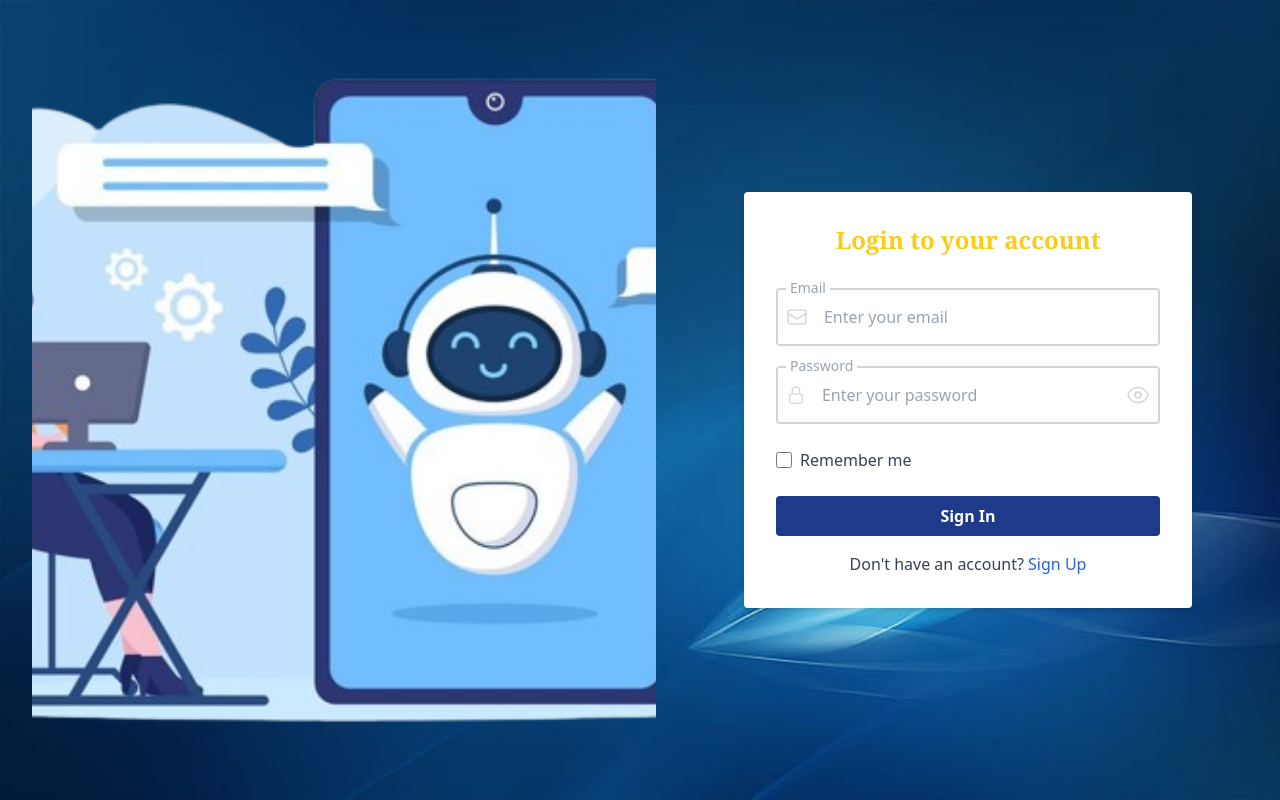
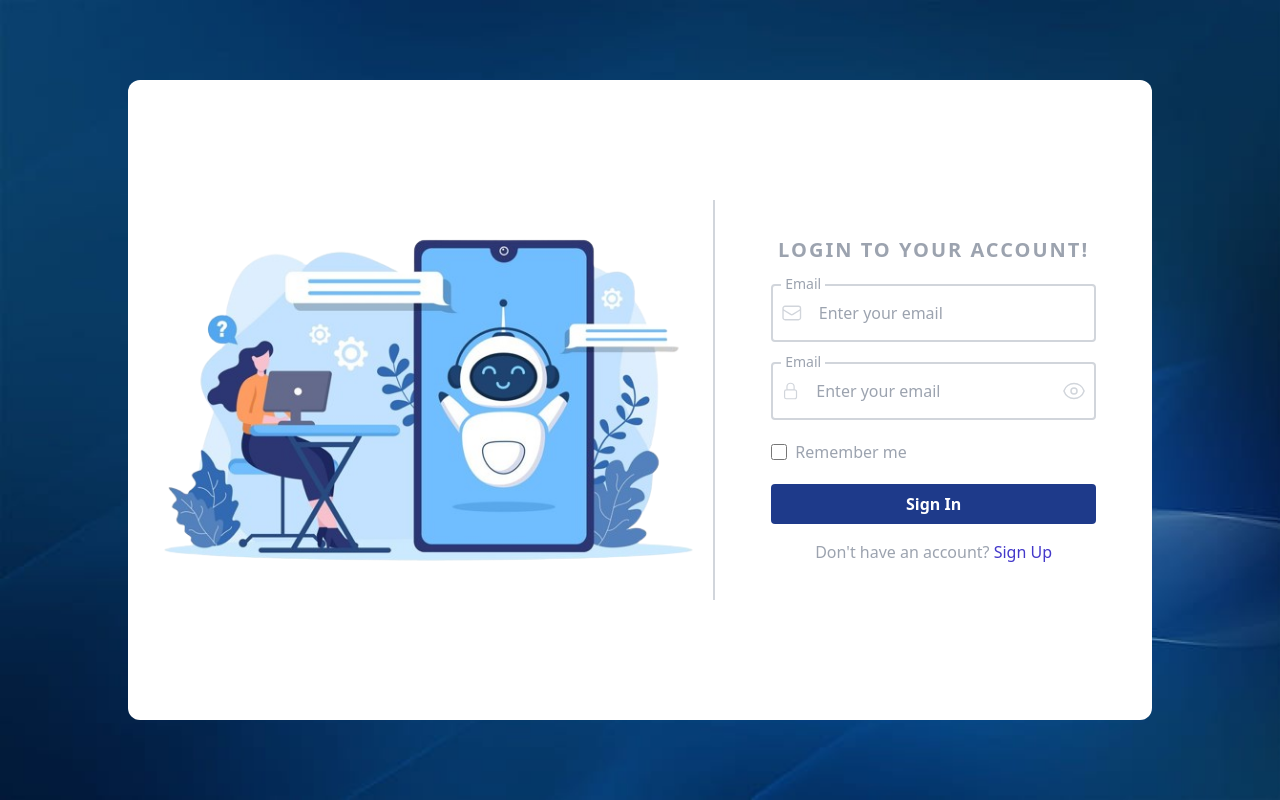
Before and after one commit to tkdeshan/Self_Assistant_AI_Web_App, a React (Create React App) app in the folder frontend/: page / in a window 1280 px wide. Built offline with nearby package versions, Linux system fonts and the light colour scheme.

Commit message:
modify login page

```diff
--- a/frontend/src/pages/LoginPage.js
+++ b/frontend/src/pages/LoginPage.js
@@ -2,7 +2,9 @@ import React, { useState } from "react";
 import backgroundImage from "../assests/constants/images/background.jpg";
 import loginImage from "../assests/constants/images/login.png";
 import TextBox from "../components/TextBox";
+import Button from "../components/Button";
 import { EnvelopeIcon, LockClosedIcon } from "@heroicons/react/24/outline";
+import { Link } from "react-router-dom";
 
 const LoginPage = () => {
   const [email, setEmail] = useState("");
@@ -11,23 +13,18 @@ const LoginPage = () => {
 
   return (
     <div
-      className="bg-cover h-screen"
-      style={{ backgroundImage: `url(${backgroundImage})` }}
-    >
-      <div className="flex items-center justify-center h-screen">
-        <div className="w-1/2 hidden md:block h-screen ml-8">
-          <img
-            src={loginImage}
-            alt="Login"
-            className="h-full w-full object-cover"
-          />
+      className="flex justify-center items-center bg-cover h-screen"
+      style={{ backgroundImage: `url(${backgroundImage})` }}>
+      <div className="flex justify-center items-center w-4/5 h-4/5 m-4 p-4 bg-white rounded-xl">
+        <div className="flex justify-center items-center w-3/5 mr-10 border-r-2 border-gray-300">
+          <img src={loginImage} alt="Login" />
         </div>
-        <div className="w-full lg:w-1/2 flex flex-col items-center justify-center bg-opacity-80">
-          <form className="w-full max-w-md p-8 bg-white rounded shadow-md">
-            <h2 className="text-2xl font-serif text-center font-bold mb-8 text-yellow-400">
-              Login to your account
-            </h2>
-            <div className="mb-4 w-full">
+        <div className="w-2/5">
+          <form className="mr-10 ml-4">
+            <p className="font-sans text-gray-400 text-xl text-center font-semibold tracking-widest mb-5">
+              LOGIN TO YOUR ACCOUNT!
+            </p>
+
             <TextBox
               placeholder="Enter your email"
               label="Email"
@@ -36,37 +33,36 @@ const LoginPage = () => {
               value={email}
               setValue={setEmail}
             />
-            </div>
-            <div className="mb-6 w-full">
+
             <TextBox
-                placeholder="Enter your password"
-                label="Password"
+              placeholder="Enter your email"
+              label="Email"
               type="password"
               Icon={LockClosedIcon}
               value={password}
               setValue={setPassword}
             />
-            </div>
-            <div className="flex items-center mb-6">
+
+            <div className="flex items-center mb-5">
               <input
                 type="checkbox"
-                className="form-checkbox h-4 w-4 text-indigo-600 rounded mr-2"
+                id="checkbox"
+                className="h-4 w-4 rounded mr-2 accent-[#0402a8]"
                 checked={remember}
                 onChange={() => setRemember(!remember)}
               />
-              <label className="text-gray-700">Remember me</label>
+              <label htmlFor="checkbox" className="text-gray-400">
+                Remember me
+              </label>
             </div>
-            <button
-              type="submit"
-              className="w-full bg-blue-900 hover:bg-blue-800 text-white font-bold py-2 px-4 rounded focus:outline-none focus:shadow-outline"
-            >
-              Sign In
-            </button>
-            <p className="text-gray-700 mt-4 text-center">
+
+            <Button name="Sign In" />
+
+            <p className="text-gray-400 mt-4 text-center">
               Don't have an account?{" "}
-              <a href="/signup" className="text-blue-600">
+              <Link to="/register" className="text-indigo-700">
                 Sign Up
-              </a>
+              </Link>
             </p>
           </form>
         </div>
```
Lines whose indentation alone changed are shown as unchanged.
